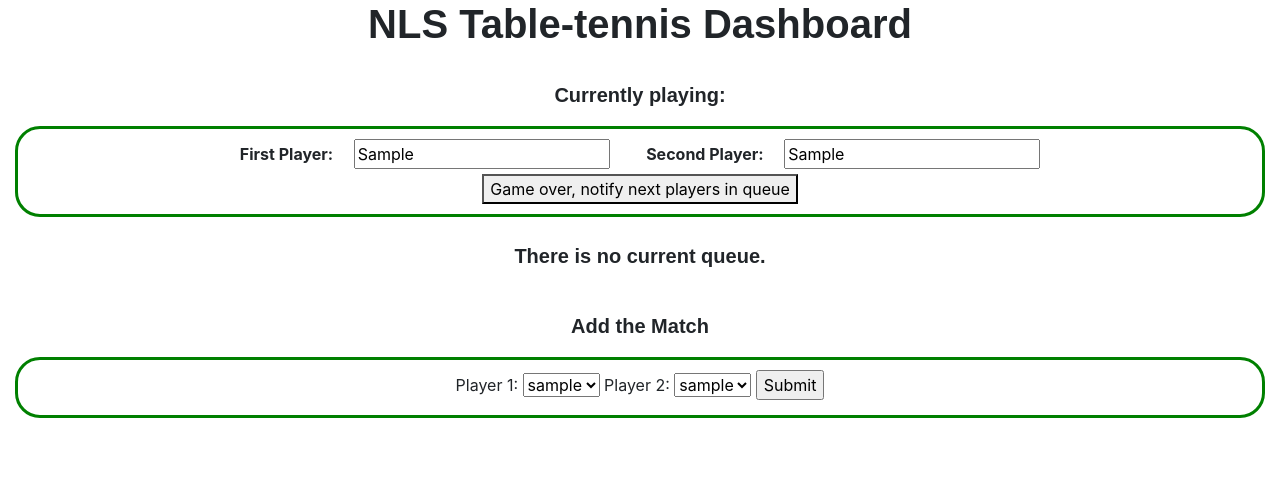
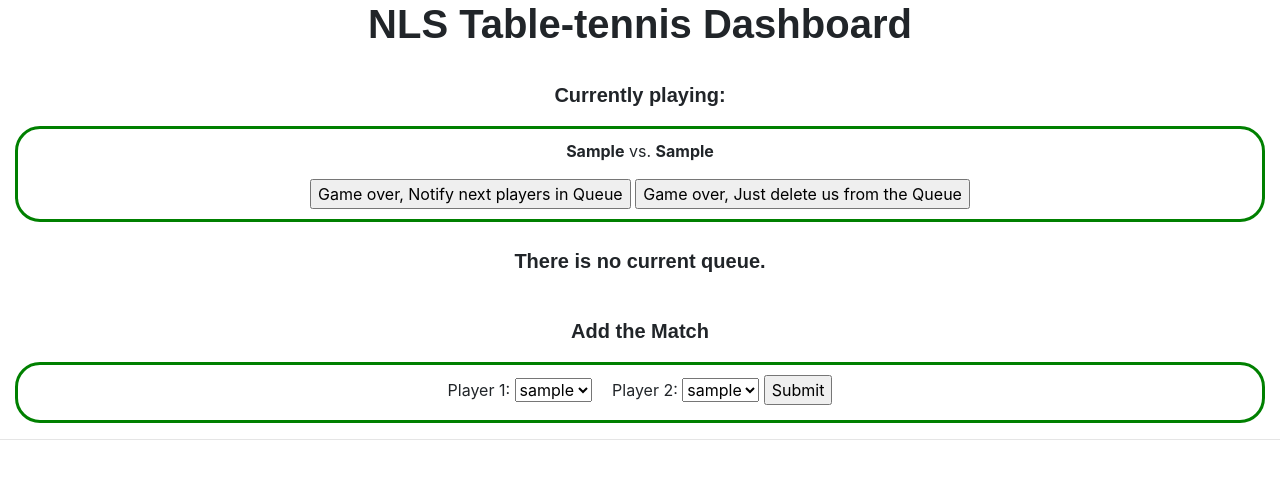
Before and after one commit to windrunner9292/PingPongQueue, a Flask app: page /showDashboard in a window 1280 px wide. Shown: the part 56-535 px from the top of the page. Run offline with Flask 2, Linux system fonts and the light colour scheme; tables that the repository leaves empty hold one stand-in row (values such as "Sample post"); parts of the project's set-up code (start-up, migrations or seed data) failed here and were passed over.

Commit message:
additional work on the main.html and notification emails.

```diff
--- /dev/null
+++ b/Requirements.txt
@@ -0,0 +1,5 @@
+python -m pip install flask
+python -m pip install flask-mail
+python -m pip install SQLAlchemy
+python -m pip install itsdangerous
+python -m pip install psycopg2
--- a/app.py
+++ b/app.py
@@ -4,6 +4,7 @@ from flask_sqlalchemy import SQLAlchemy
 from flask_mail import Mail, Message
 import os
 from itsdangerous import URLSafeTimedSerializer, SignatureExpired
+
 
 # this file is to be ignored
 path = os.path.join(os.path.dirname(__file__), 'confidentialInfo.txt')
@@ -18,7 +19,7 @@ app.config['SQLALCHEMY_TRACN_MODIFICATIONS'] = False
 
 # configs for the email
 app.config['MAIL_SERVER'] = "smtp.mail.yahoo.com"
-app.config['MAIL_PORT'] = 587
+app.config['MAIL_PORT'] = 465
 app.config['MAIL_USE_TLS'] = True
 app.config['MAIL_USE_SSL'] = False
 app.config['MAIL_USERNAME'] = confidential_info[0]
@@ -72,6 +73,10 @@ def addQueue(firstUser, secondUser):
     db.session.add(queue)
     db.session.commit()
 
+def deleteQueue(firstUser, secondUser):
+    Queue.query.filter_by(firstUser=firstUser, secondUser=secondUser).delete()
+    db.session.commit()
+
 def sendConfirmationEmail(username, email):
     token = s.dumps(email, salt='email-confirmed')
     msg = Message('Confirm Email', sender=app.config['MAIL_USERNAME'], recipients=[email])
@@ -79,15 +84,13 @@ def sendConfirmationEmail(username, email):
     msg.body = 'Link for {} is {}'.format(username, link) + "\n If you clicked on 'start over' button, please disregard this email. "
     mail.send(msg)
 
-def sendNotificationEmail(email):
-    token = s.dumps(email, salt='email-confirmed')
-    msg = Message('Confirm Email', sender=app.config['MAIL_USERNAME'], recipients=[email])
-    link = url_for('confirmEmail', token=token, _external=True)
-    msg.body = 'Your link is {}'.format(link)
+def sendNotificationEmail(iteration):
+    currentQueue = getCurrentQueue()
+    recipients = [Users.query.filter_by(username=currentQueue[iteration][0]).first().email,
+                  Users.query.filter_by(username=currentQueue[iteration][1]).first().email]
+    msg = Message('You are up next!', sender=app.config['MAIL_USERNAME'], recipients=[recipients])
+    msg.body = 'This is from automated email. You guys are up next.'
     mail.send(msg)
-
-def deleteEntryFromQueue():
-    return
 
 @app.route("/")
 def home():
@@ -182,13 +185,40 @@ def main():
         user = session["user"]
         currentUsers = getAllUsers()
         if request.method == "POST":
-            firstPlayer = request.form["firstPlayer"]
-            secondPlayer = request.form["secondPlayer"]
-            addQueue(firstPlayer, secondPlayer)
-            currentQueue = getCurrentQueue()
-            return redirect(url_for("main",
-                                    currentUsers=currentUsers,
-                                    currentQueue=currentQueue))
+            if request.form['action'] == 'Submit':
+                firstPlayer = request.form["firstPlayer"]
+                secondPlayer = request.form["secondPlayer"]
+                addQueue(firstPlayer, secondPlayer)
+                currentQueue = getCurrentQueue()
+                return redirect(url_for("main",
+                                        currentUsers=currentUsers,
+                                        currentQueue=currentQueue))
+            if request.form['action'] == 'Game over, Notify next players in Queue':
+                firstCurrentPlayer = request.form["firstCurrentPlayer"]
+                secondCurrentPlayer = request.form["secondCurrentPlayer"]
+                sendNotificationEmail(0)
+                deleteQueue(firstCurrentPlayer,secondCurrentPlayer)
+                currentQueue = getCurrentQueue()
+                return redirect(url_for("main",
+                                        currentUsers=currentUsers,
+                                        currentQueue=currentQueue))
+            if request.form['action'] == 'Game over, Just delete us from the Queue':
+                firstCurrentPlayer = request.form["firstCurrentPlayer"]
+                secondCurrentPlayer = request.form["secondCurrentPlayer"]
+                deleteQueue(firstCurrentPlayer,secondCurrentPlayer)
+                currentQueue = getCurrentQueue()
+                return redirect(url_for("main",
+                                        currentUsers=currentUsers,
+                                        currentQueue=currentQueue))
+            if request.form['action'] == 'Delete':
+                firstPlayerInQueue = request.form["firstPlayerInQueue"]
+                secondPlayerInQueue = request.form["secondPlayerInQueue"]
+                deleteQueue(firstPlayerInQueue,secondPlayerInQueue)
+                currentQueue = getCurrentQueue()
+                return redirect(url_for("main",
+                                        currentUsers=currentUsers,
+                                        currentQueue=currentQueue))
+
         if request.method == "GET":
             return redirect(url_for("redirectMainGetRequest"))
     else:
--- a/templates/base.html
+++ b/templates/base.html
@@ -32,7 +32,7 @@
     {% block content %}
     {% endblock %}
     </div>
-
+    <hr/>
     <script src="https://code.jquery.com/jquery-3.3.1.slim.min.js" integrity="sha384-q8i/X+965DzO0rT7abK41JStQIAqVgRVzpbzo5smXKp4YfRvH+8abtTE1Pi6jizo" crossorigin="anonymous"></script>
     <script src="https://cdn.jsdelivr.net/npm/popper.js@1.14.7/dist/umd/popper.min.js" integrity="sha384-UO2eT0CpHqdSJQ6hJty5KVphtPhzWj9WO1clHTMGa3JDZwrnQq4sF86dIHNDz0W1" crossorigin="anonymous"></script>
     <script src="https://cdn.jsdelivr.net/npm/bootstrap@4.3.1/dist/js/bootstrap.min.js" integrity="sha384-JjSmVgyd0p3pXB1rRibZUAYoIIy6OrQ6VrjIEaFf/nJGzIxFDsf4x0xIM+B07jRM" crossorigin="anonymous"></script>
--- a/templates/main.html
+++ b/templates/main.html
@@ -21,15 +21,17 @@
   {% elif currentQueue|length > 0 %}
     <p class="sub-headers">Currently playing:</p>
     <div class="players-container">
-      <form action="deleteEntryFromQueue" method="post"></form>
+	  <p><strong>{{ currentQueue[0][0] }}</strong> vs. <strong>{{ currentQueue[0][1] }}</strong></p>
+      <form style="inline" action="{{ url_for('main') }}" method="post">
         <div class="players-list">
-        <label><strong>First Player:&emsp;</strong></label>
-        <input display="inline" class="player" type="text" value={{ currentQueue[0][0] }} name="username" readonly>
-        <label><strong>&emsp;&emsp;Second Player:&emsp;</strong></label>
-        <input display="inline" class="player" type="text" value={{ currentQueue[0][1] }} name="username" readonly>
+        <input class="player" type="hidden" value={{ currentQueue[0][0] }} name="firstCurrentPlayer" readonly>
+        <input class="player" type="hidden" value={{ currentQueue[0][1] }} name="secondCurrentPlayer" readonly>
         </div>
-        <button type="submit">Game over, notify next players in queue</button>
+        <input type="submit" name="action" value="Game over, Notify next players in Queue"/>
+		<input type="submit" name="action" value="Game over, Just delete us from the Queue"/>
       </form>
+	  <form style="inline" action="{{ url_for('main') }}" method="post">
+
     </div>
     <br/>
 
@@ -40,7 +42,13 @@
     <p class="sub-headers">Current Queue:</p>
     <div class="players-container">
     {% for i in range(1,currentQueue|length) %}
-        <p>{{ currentQueue[i][0] }} vs. {{ currentQueue[i][1] }}</p>
+		<form action="{{ url_for('main') }}" method="post">
+			<input class="player" type="hidden" value={{ currentQueue[i][0] }} name="firstPlayerInQueue" readonly>
+			<input class="player" type="hidden" value={{ currentQueue[i][1] }} name="secondPlayerInQueue" readonly>
+			<input class="player" type="hidden" value={{ i }} name="currentIteration" readonly>
+			<label for="Delete"><strong>{{ currentQueue[i][0] }}</strong> vs. <strong>{{ currentQueue[i][1] }}</strong>&emsp;</label>
+			<input type="submit" name="action" value="Delete"/>
+		</form>
     {% endfor %}
   </div>
   {% endif %}
@@ -55,13 +63,13 @@
           <option value= {{ user }}>{{ user }}</option>
         {% endfor %}
       </select>
-      <label for="secondPlayer">Player 2: </label>
+      <label for="secondPlayer">&emsp;Player 2: </label>
       <select name="secondPlayer">
         {% for user in currentUsers %}
           <option value= {{ user }} >{{ user }}</option>
         {% endfor %}
       </select>
-      <input type="submit" value="Submit">
+      <input type="submit" name="action" value="Submit"/>
     </form>
   </div>
 
```
